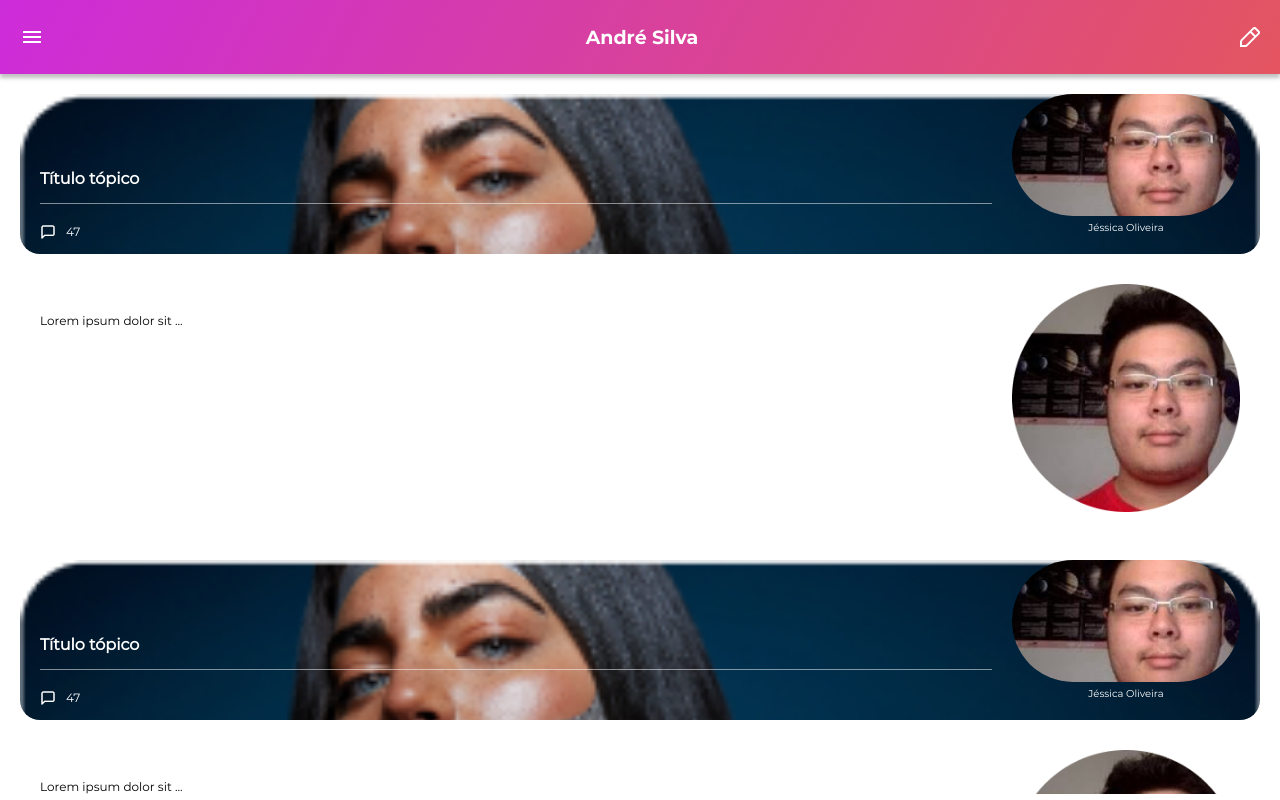
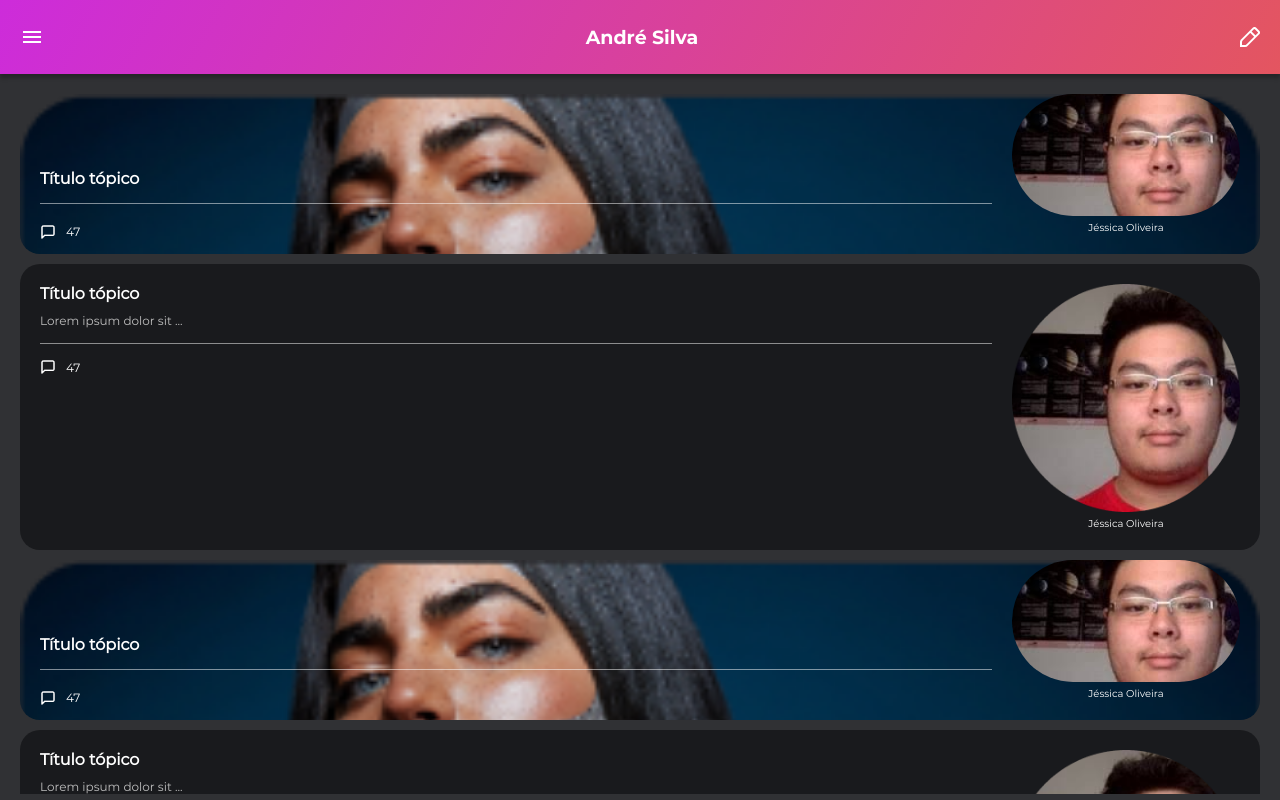
Before and after one commit to YukiFinamore/tribes-app, a React (Create React App) app: page /feed in a window 1280 px wide. Built offline with nearby package versions, Linux system fonts and the light colour scheme.

Commit message:
Add new variables

```diff
--- a/src/styles/variables.js
+++ b/src/styles/variables.js
@@ -1,12 +1,15 @@
 const variables = {
   // Font Colors
   fontWhite: '#FFFFFF',
+  fontGray: '#BFBFBF',
 
   // Background Colors
   bgOrange: '#E57728',
   bgInputGray: '#47484C',
   bgScrollPink: '#CB28E5',
   bgScrollGray: '#9597A1',
+  bgGray: '#303134',
+  bgTopic: '#191A1D',
 }
 
 export default variables
```
